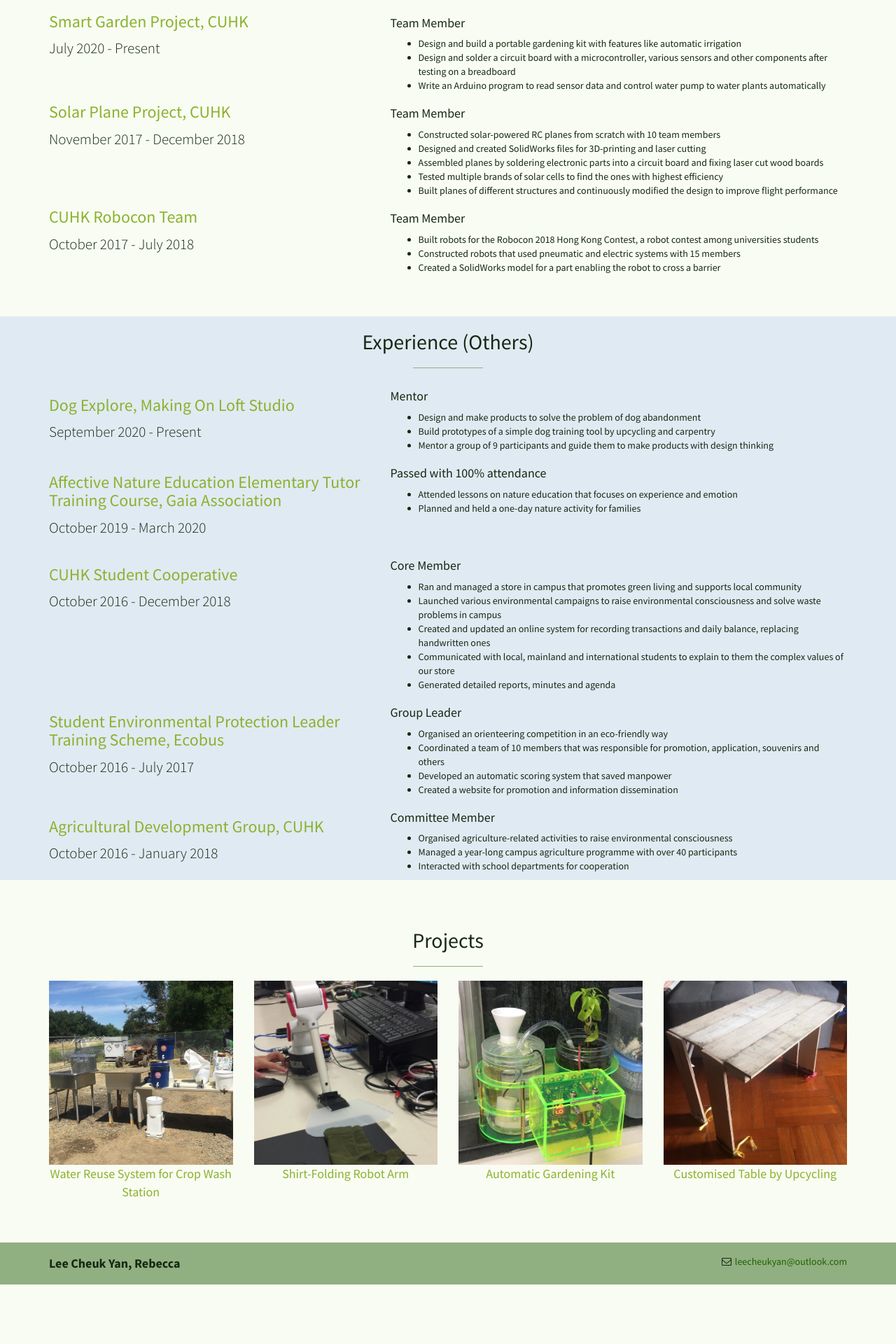
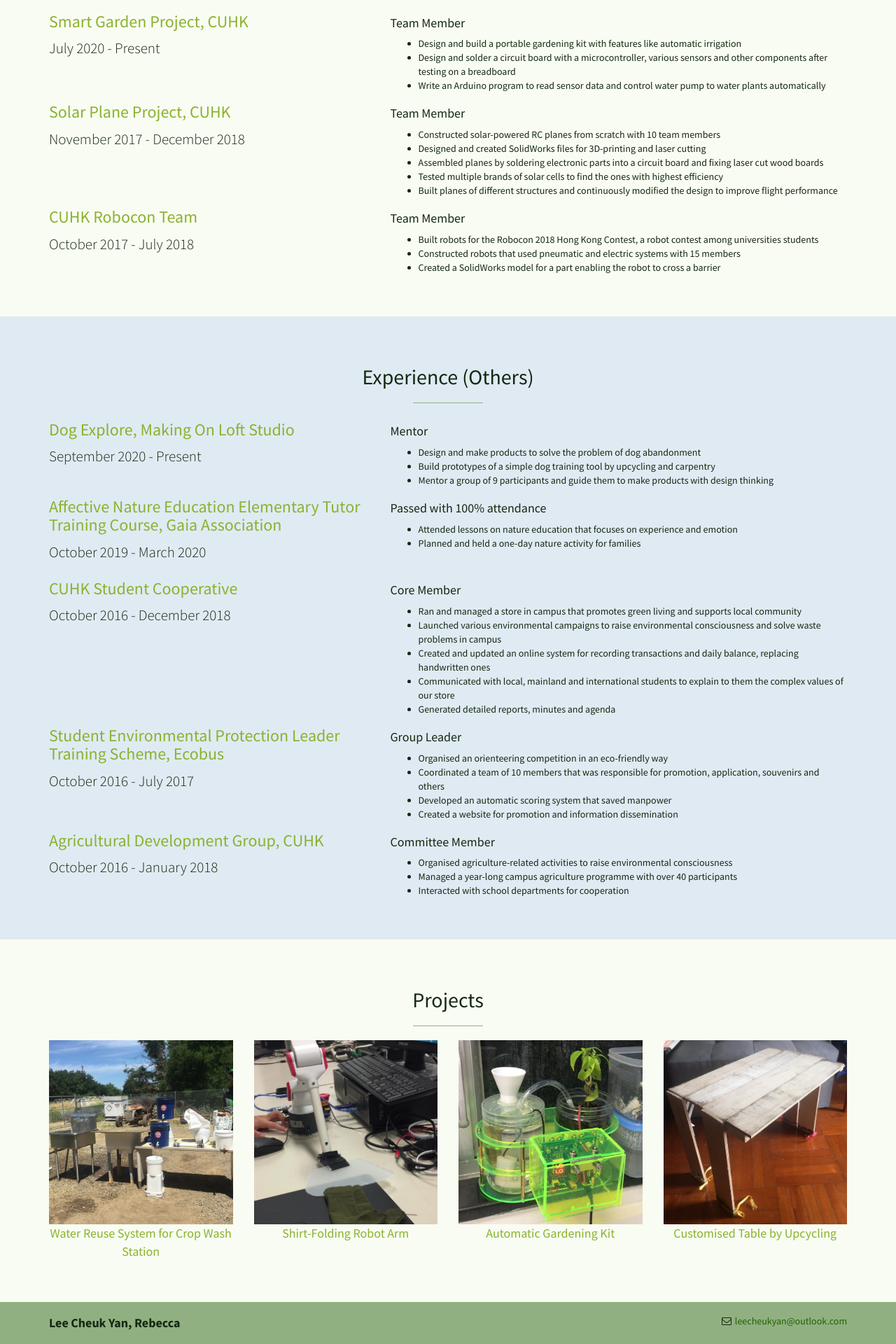
Before and after one commit to cheukyanlee/cheukyanlee.github.io, a Jekyll site: the page built from index.html, in a window 1280 px wide. Shown: the part 3048-4968 px from the top of the page at 70% size. Built offline with Jekyll 4.4.1, drawn with Linux system fonts in a browser that asks for light colours; before the commit the page ends 4883 px from its top, so only the background shows below that.

Commit message:
Update experience_others.html

```diff
--- a/_includes/experience_others.html
+++ b/_includes/experience_others.html
@@ -1,4 +1,4 @@
-<section id="experience_others" class="simple-text, bg-primary">
+<section id="experience_others" class="simple-text bg-primary">
   <div class="container">
     <div class="row">
       <div class="col-lg-12 text-center">
```
